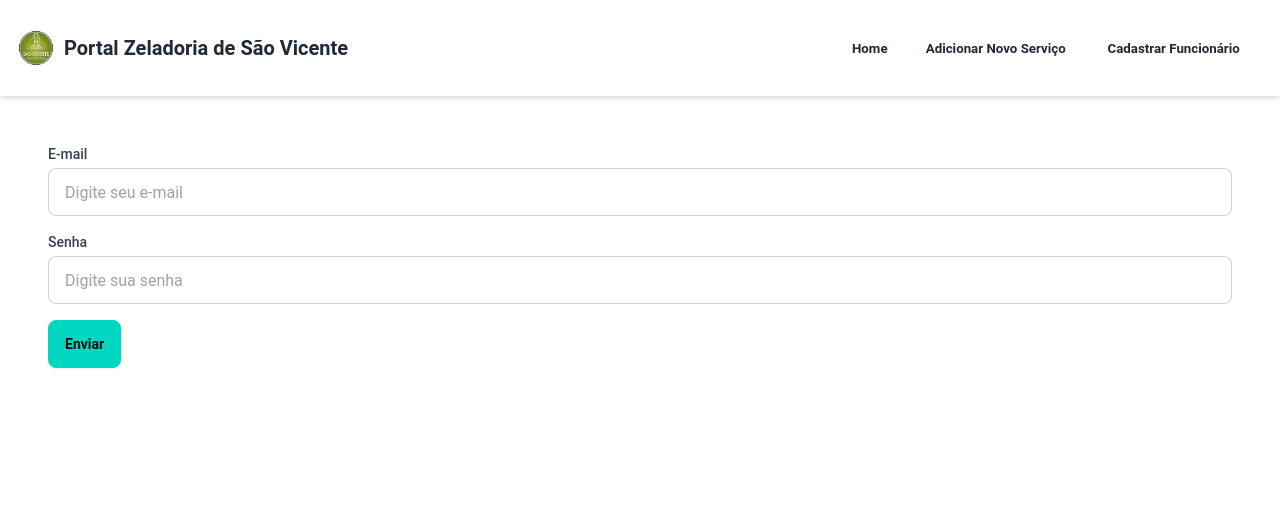
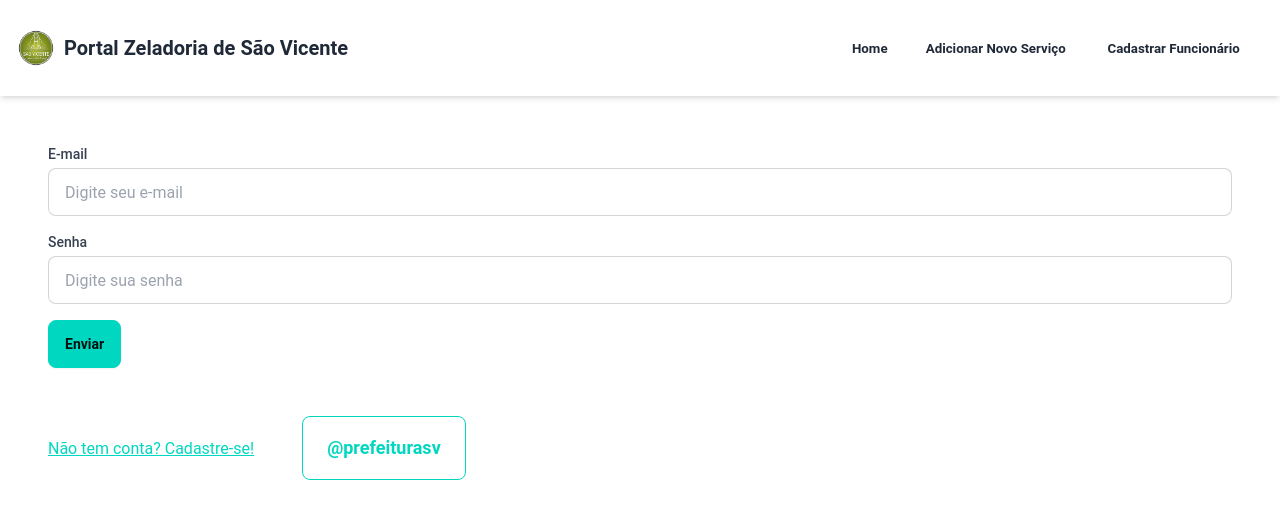
Before and after one commit to camilabr74/HTML_PI_2, a React (Vite) app: page /HTML_PI_2/login in a window 1280 px wide. Shown: the top 518 px of the page. Built offline with nearby package versions, Linux system fonts and the light colour scheme.

Commit message:
update: adiciona link para tela sign-up do cidadao e botao outline para login prefeitura

```diff
--- a/src/pages/Citizen/Login.jsx
+++ b/src/pages/Citizen/Login.jsx
@@ -2,6 +2,8 @@ import React, { useState } from 'react';
 import BaseForm from '../../components/BaseForm/BaseForm';
 import axios from 'axios';
 import { useNavigate } from 'react-router-dom';
+import { Link } from 'react-router-dom';
+import ButtonOutline from '../../components/ButtonOutline/ButtonOutline';
 
 const Login = ({ onSubmit }) => {
   const [email, setEmail] = useState('');
@@ -34,6 +36,8 @@ const Login = ({ onSubmit }) => {
   };
 
   return (
+
+    <div>
       <BaseForm onSubmit={handleFormSubmit}>
         <div>
           <label htmlFor="email" className="block text-sm font-medium text-gray-700">
@@ -68,6 +72,15 @@ const Login = ({ onSubmit }) => {
         {error && <p className="text-red-500">{error}</p>}
 
       </BaseForm>
+
+      <Link className="link link-accent px-12 pt" to="/HTML_PI_2/sign-up">Não tem conta? Cadastre-se!</Link>
+
+      <ButtonOutline to="/HTML_PI_2/login-goverment" className="w-1/4 mt-12">
+        @prefeiturasv
+      </ButtonOutline>
+
+
+    </div>
   );
 };
 
```
Lines whose indentation alone changed are shown as unchanged.
